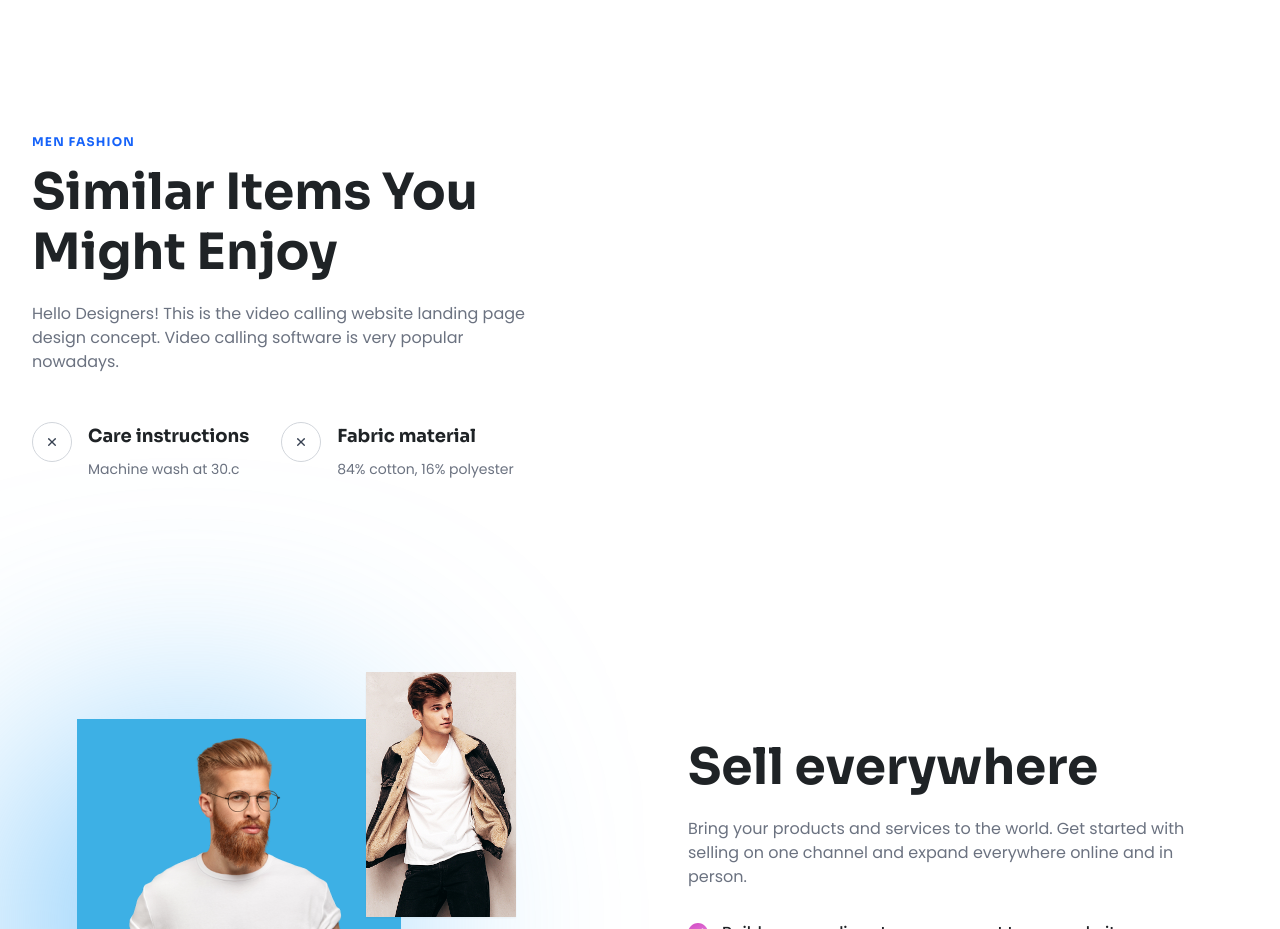
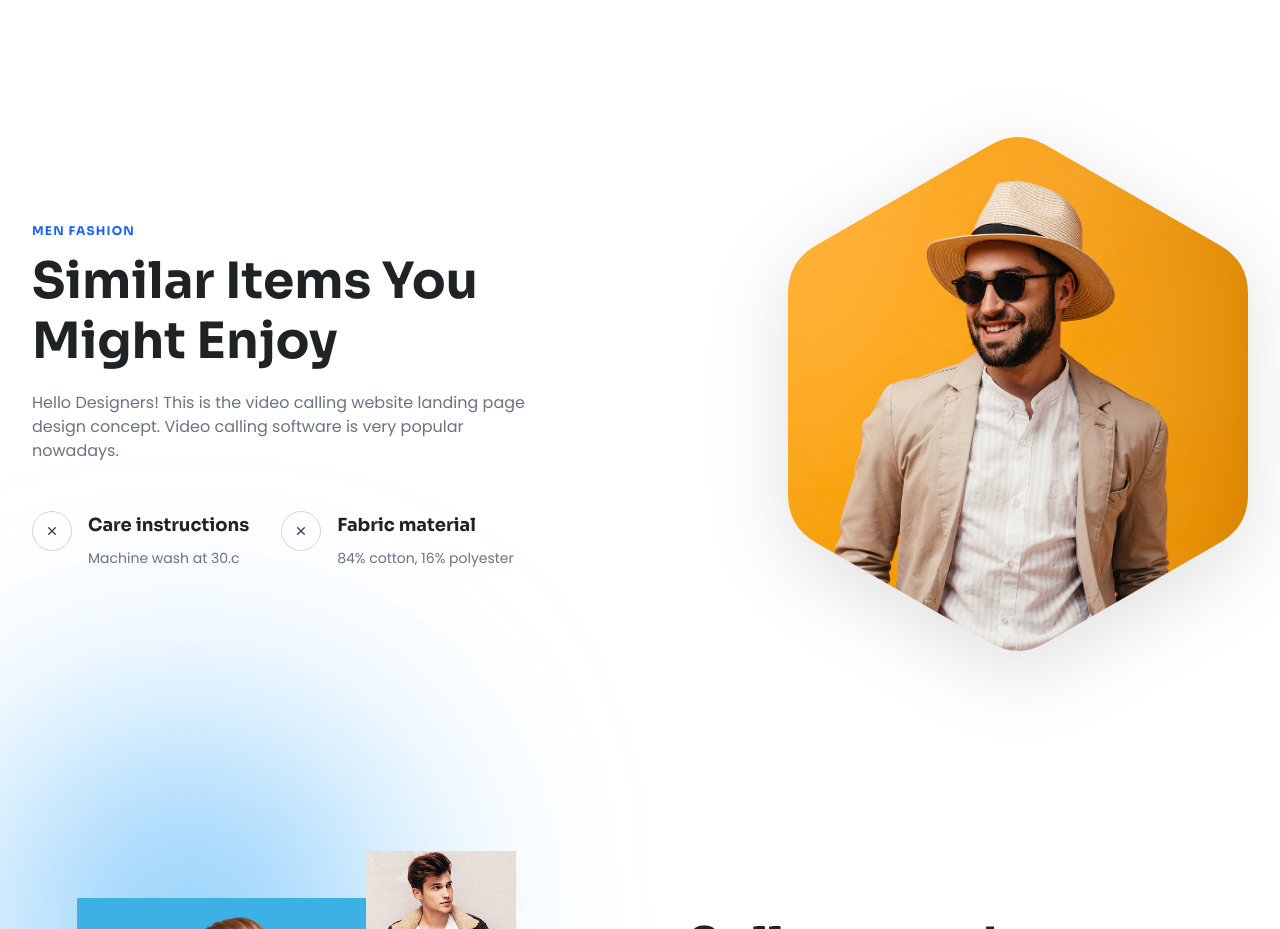
Before and after one commit to Huhhuu/Unique-Multipurpose-Website-Theme, a Next.js app: page / in a window 1280 px wide. Shown: the part 1580-2509 px from the top of the page. Built offline with nearby package versions, Linux system fonts and the light colour scheme.

Commit message:
fix(home): restore model image hexagon shield in SimilarItems section

```diff
--- a/components/home/SimilarItems.jsx
+++ b/components/home/SimilarItems.jsx
@@ -47,35 +47,33 @@ export default function SimilarItems() {
             />
           </div>
 
-          <div className="lg:col-span-6 flex justify-center items-center">
+          <div className="lg:col-span-6 flex justify-center lg:justify-end">
             <motion.div
               initial={{ opacity: 0, scale: 0.95 }}
               whileInView={{ opacity: 1, scale: 1 }}
               viewport={{ once: true }}
-              transition={{ duration: 0.6 }}
-              className="relative w-similar-shield sm:w-similar-shield-lg aspect-52/63"
+              transition={{ duration: 0.6, delay: 0.2 }}
+              className="relative w-full max-w-md sm:max-w-product-card aspect-shield filter drop-shadow-shield"
             >
-              <div
-                className="absolute inset-0 bg-yellow-400"
-                style={{
-                  clipPath: 'polygon(50% 0%, 100% 25%, 100% 75%, 50% 100%, 0% 75%, 0% 25%)',
-                }}
-              />
-              <div
-                className="absolute inset-1.5 overflow-hidden"
-                style={{
-                  clipPath: 'polygon(50% 0%, 100% 25%, 100% 75%, 50% 100%, 0% 75%, 0% 25%)',
-                }}
+              <svg
+                viewBox="0 0 460 530"
+                className="w-full h-full"
+                fill="none"
+                xmlns="http://www.w3.org/2000/svg"
               >
-                <div
-                  className="w-full h-full bg-cover bg-center transition-transform duration-700 hover:scale-105"
-                  style={{
-                    backgroundImage: `url(${similarItems.modelImage})`,
-                  }}
-                  role="img"
-                  aria-label="Model with stylish sunglasses and white hat"
+                <defs>
+                  <clipPath id="hexagon-shield-clip">
+                    <path d="M 202.27 15.97 Q 230.00 0.00 257.73 15.97 L 432.27 116.53 Q 460.00 132.50 460.00 164.50 L 460.00 365.50 Q 460.00 397.50 432.27 413.47 L 257.73 514.03 Q 230.00 530.00 202.27 514.03 L 27.73 413.47 Q 0.00 397.50 0.00 365.50 L 0.00 164.50 Q 0.00 132.50 27.73 116.53 Z" />
+                  </clipPath>
+                </defs>
+                <image
+                  href={similarItems.image}
+                  width="100%"
+                  height="100%"
+                  preserveAspectRatio="xMidYMid slice"
+                  clipPath="url(#hexagon-shield-clip)"
                 />
-              </div>
+              </svg>
             </motion.div>
           </div>
         </div>
```
